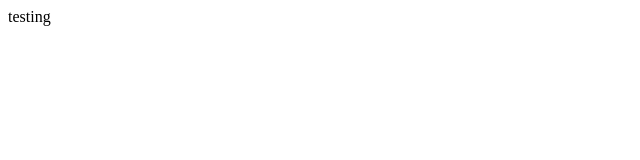
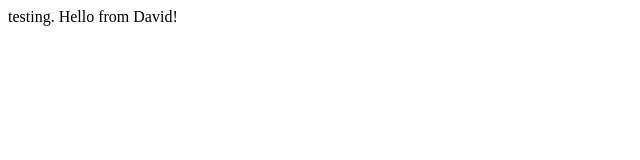
Before and after one commit to tingweidliao/ITM352_F2020, a plain HTML site: page Lab1/Liao_Tingwei_hello.html in a window 1280 px wide. Shown: the whole page, without its empty margins (0-640 px from the left). Drawn offline with Linux system fonts and the light colour scheme.

Commit message:
Update Liao_Tingwei_hello.html

```diff
--- a/Lab1/Liao_Tingwei_hello.html
+++ b/Lab1/Liao_Tingwei_hello.html
@@ -9,7 +9,7 @@
 
 <hello!>
 
-testing
+testing. Hello from David!
 
 </hello>
 
```
